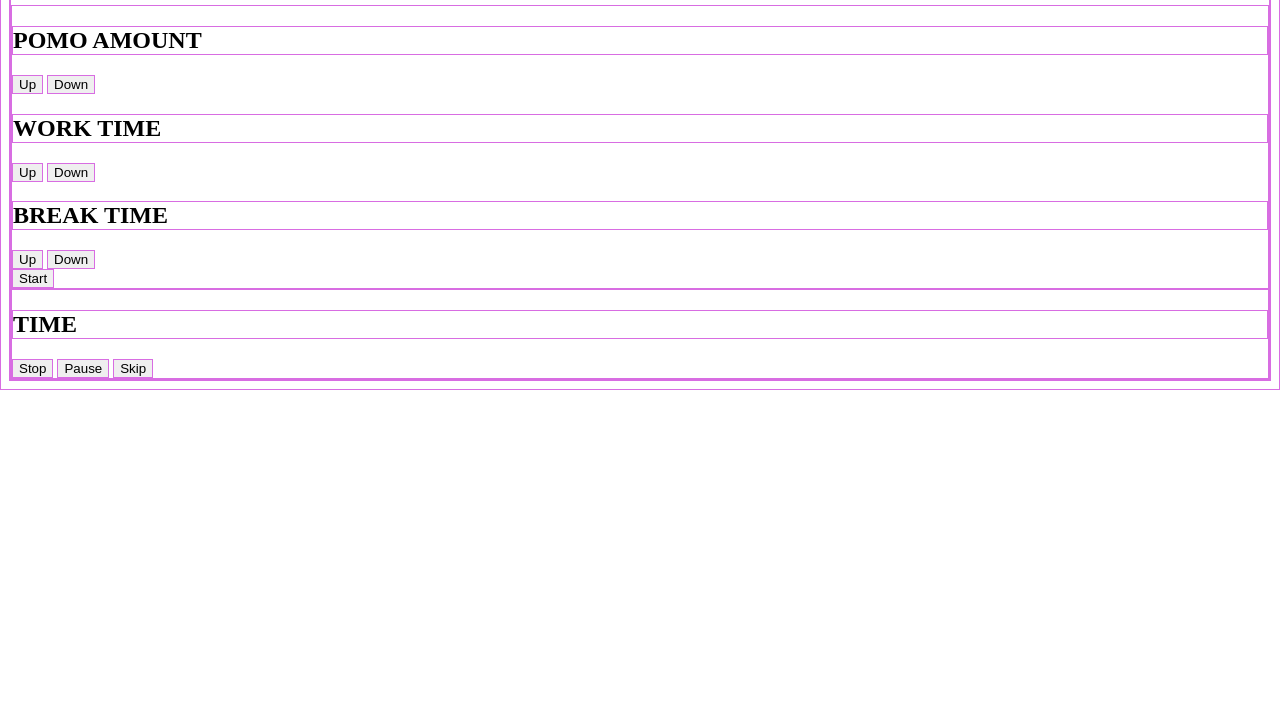
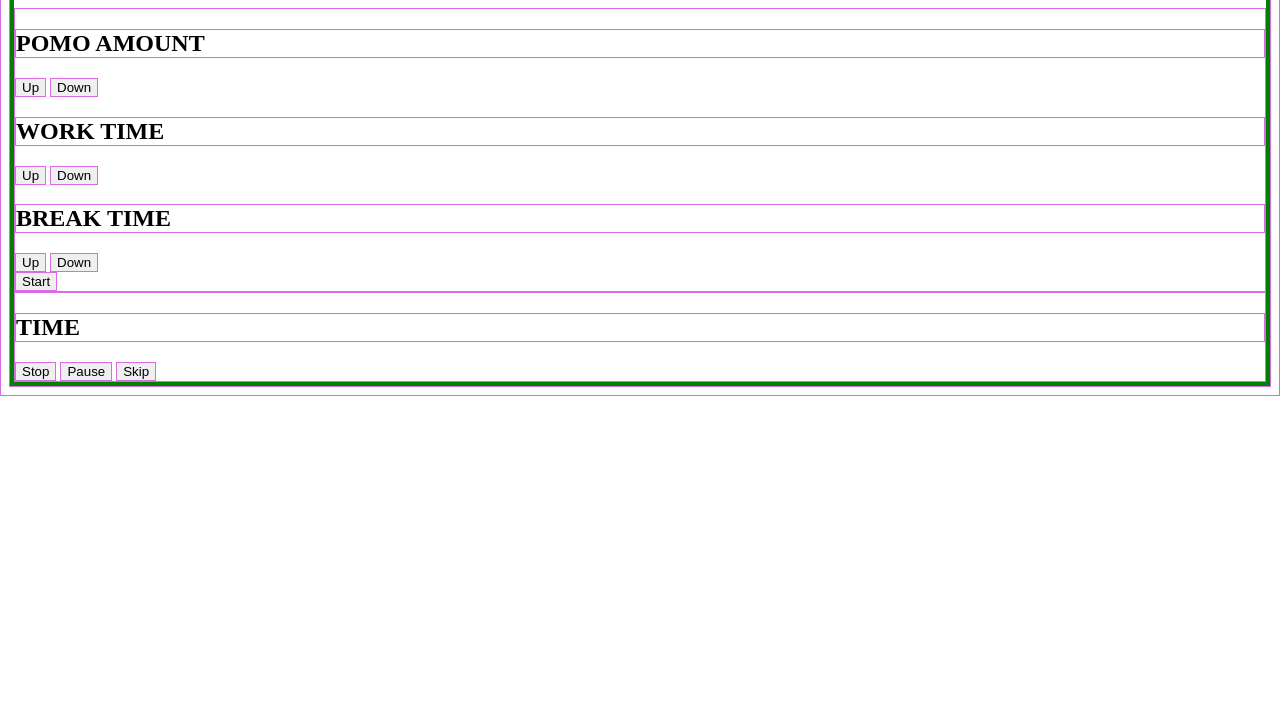
Before and after one commit to ThymeScript/pomodoro-timer, a website: page index.html in a window 1280 px wide. Shown: the part 88-800 px from the top of the page. Drawn offline with Linux system fonts and the light colour scheme.

Commit message:
feat: add timer class

```diff
--- a/index.html
+++ b/index.html
@@ -9,7 +9,7 @@
 </head>
 
 <body>
-  <div>
+  <div class="timer">
     <h1>Timer</h1>
     <div id="setup">
       <h2>POMO AMOUNT</h2>
--- a/scss/main.scss
+++ b/scss/main.scss
@@ -15,3 +15,7 @@ $border: rgb(216, 109, 226);
 * {
   border: solid 1px $border;
 }
+
+.timer {
+  border: solid 4px green;
+}
```
Also changed, not shown: css/main.css, 1 other file.
